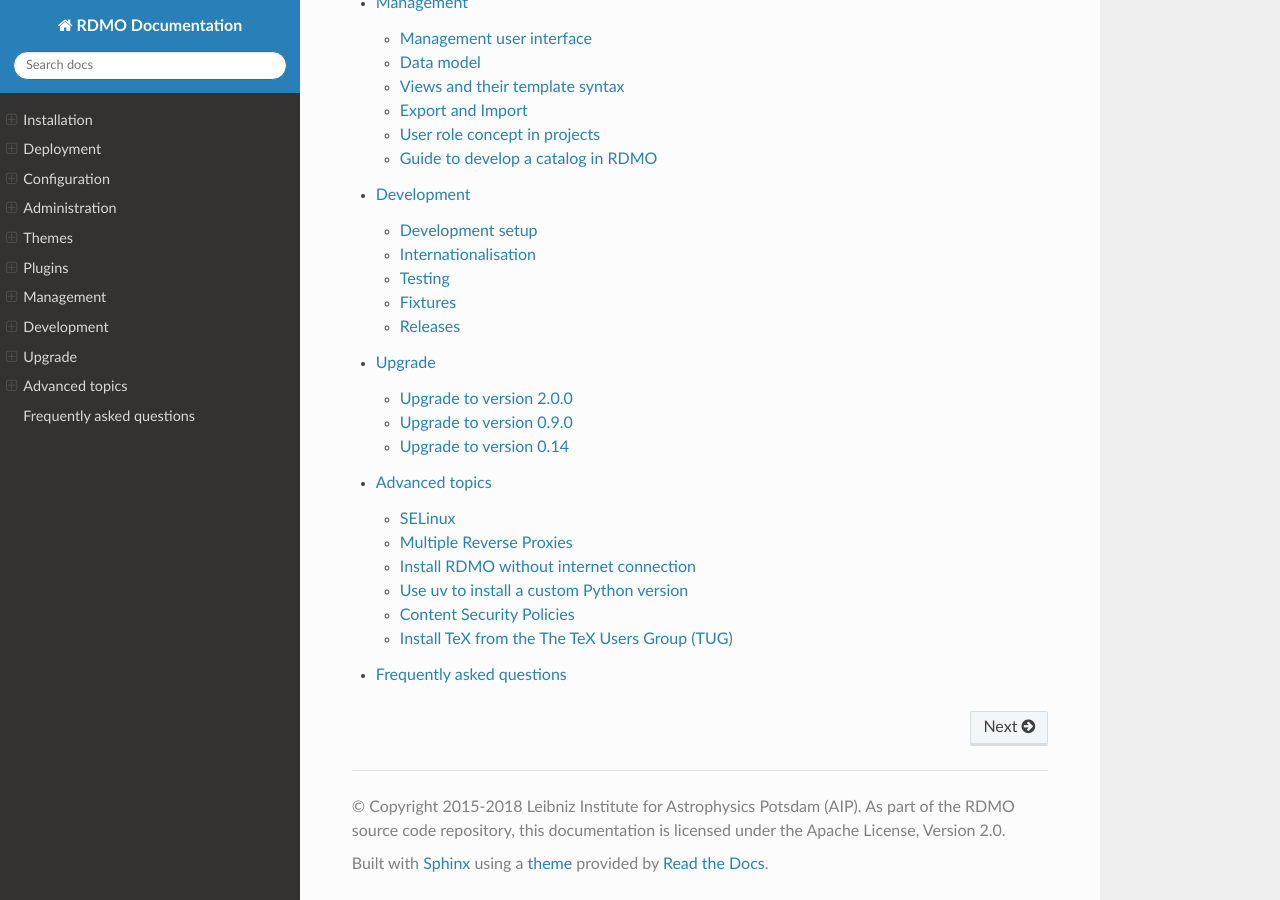
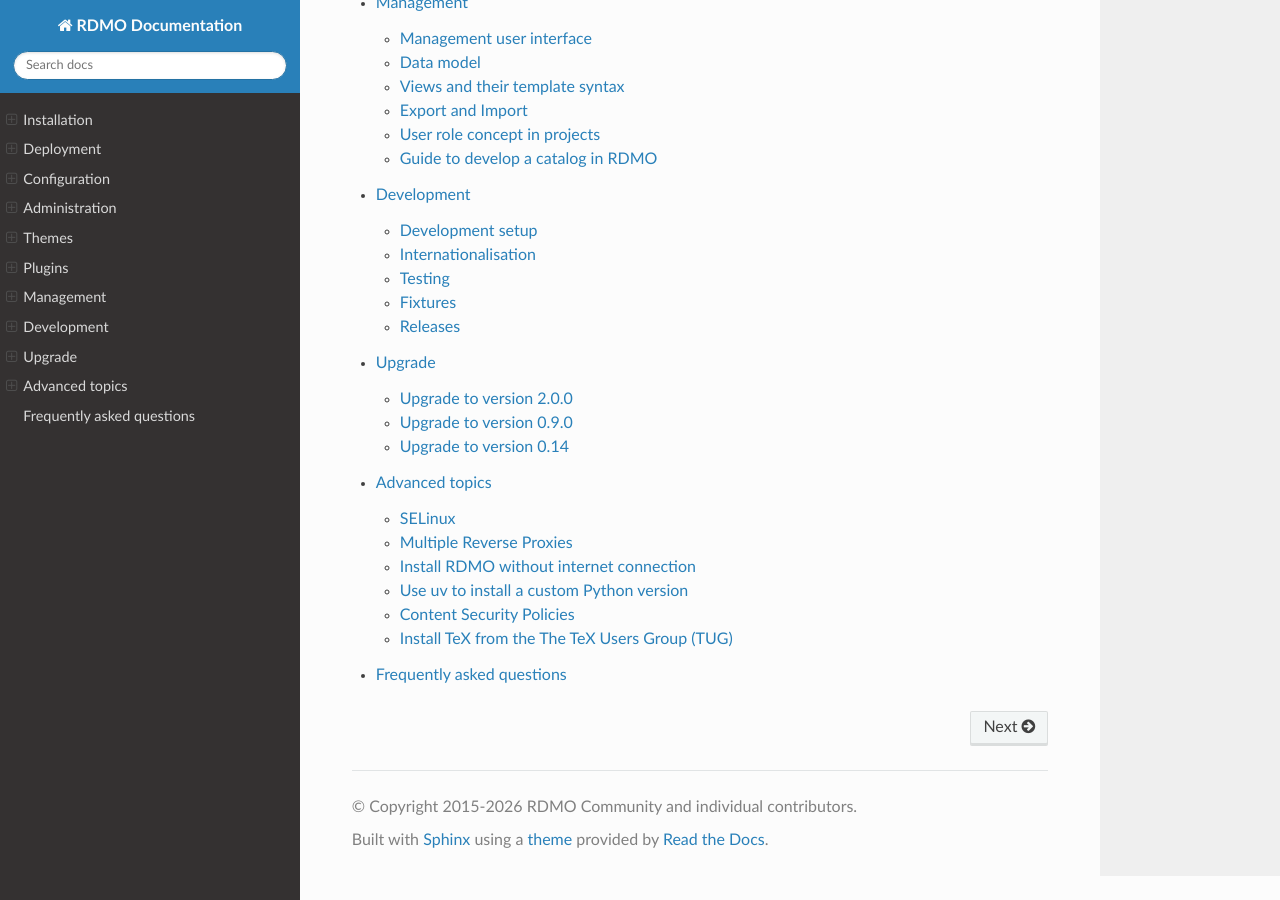
Before and after one commit to rdmorganiser/rdmo-docs, a Sphinx documentation site: the page built from docs/index.md, in a window 1280 px wide and 900 px high, scrolled down 1856 px. Built offline with Sphinx 7.4.7 and the Read the Docs theme 3.1.0, drawn with Linux system fonts in a browser that asks for light colours.

Commit message:
Update copyright information (#31)

```diff
--- a/docs/conf.py
+++ b/docs/conf.py
@@ -55,8 +55,8 @@ master_doc = 'index'
 
 # General information about the project.
 project = 'RDMO Documentation'
-copyright = '2015-2018 Leibniz Institute for Astrophysics Potsdam (AIP). As part of the RDMO source code repository, this documentation is licensed under the Apache License, Version 2.0'
-author = 'RDMO project'
+copyright = '2015-2026 RDMO Community and individual contributors'
+author = 'RDMO Community and individual contributors'
 
 # The version info for the project you're documenting, acts as a replacement for
 # |version| and |release|, also used in various other places throughout the
```
Also changed, not shown: 1 other file.
